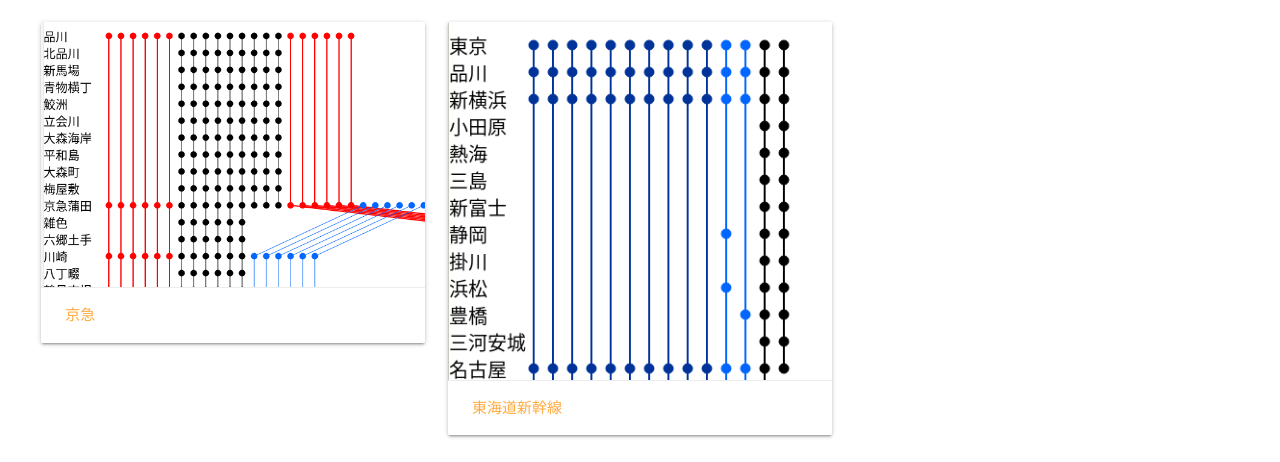
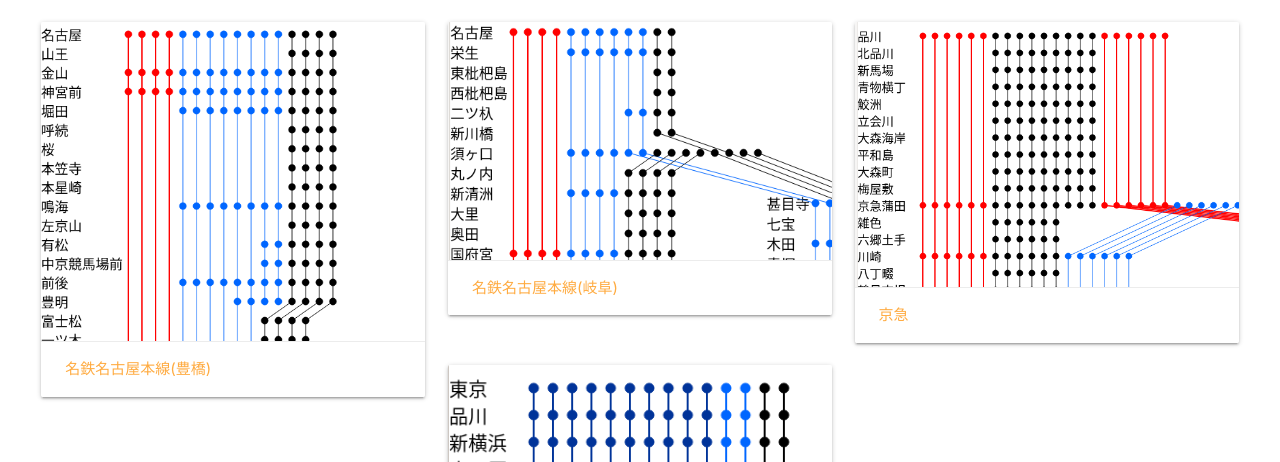
Before and after one commit to ponkotuy/diagram-svg, a website built with webpack: page menu.html in a window 1280 px wide. Shown: the part 192-654 px from the top of the page. Built offline with nearby package versions, Linux system fonts and the light colour scheme.

Commit message:
Add Meitetsu image

```diff
--- a/menu.html
+++ b/menu.html
@@ -13,6 +13,27 @@
     </header>
     <h1>ダイヤ可視化ツール</h1>
     <h3>自作</h3>
+    <div class="row">
+      <div class="col s4">
+        <div class="card">
+          <div class="card-image">
+            <img src="img/meitetsu_toyohashi.png">
+          </div>
+          <div class="card-action">
+            <a href="index.html?url=./data/meitetsu_toyohashi.json">名鉄名古屋本線(豊橋)</a>
+          </div>
+        </div>
+      </div>
+      <div class="col s4">
+        <div class="card">
+          <div class="card-image">
+            <img src="img/meitetsu_gifu.png">
+          </div>
+          <div class="card-action">
+            <a href="index.html?url=./data/meitetsu_gifu.json">名鉄名古屋本線(岐阜)</a>
+          </div>
+        </div>
+      </div>
     <div class="row">
       <div class="col s4">
         <div class="card">
```
Also changed, not shown: img/meitetsu_gifu.png (added), img/meitetsu_toyohashi.png (added).
